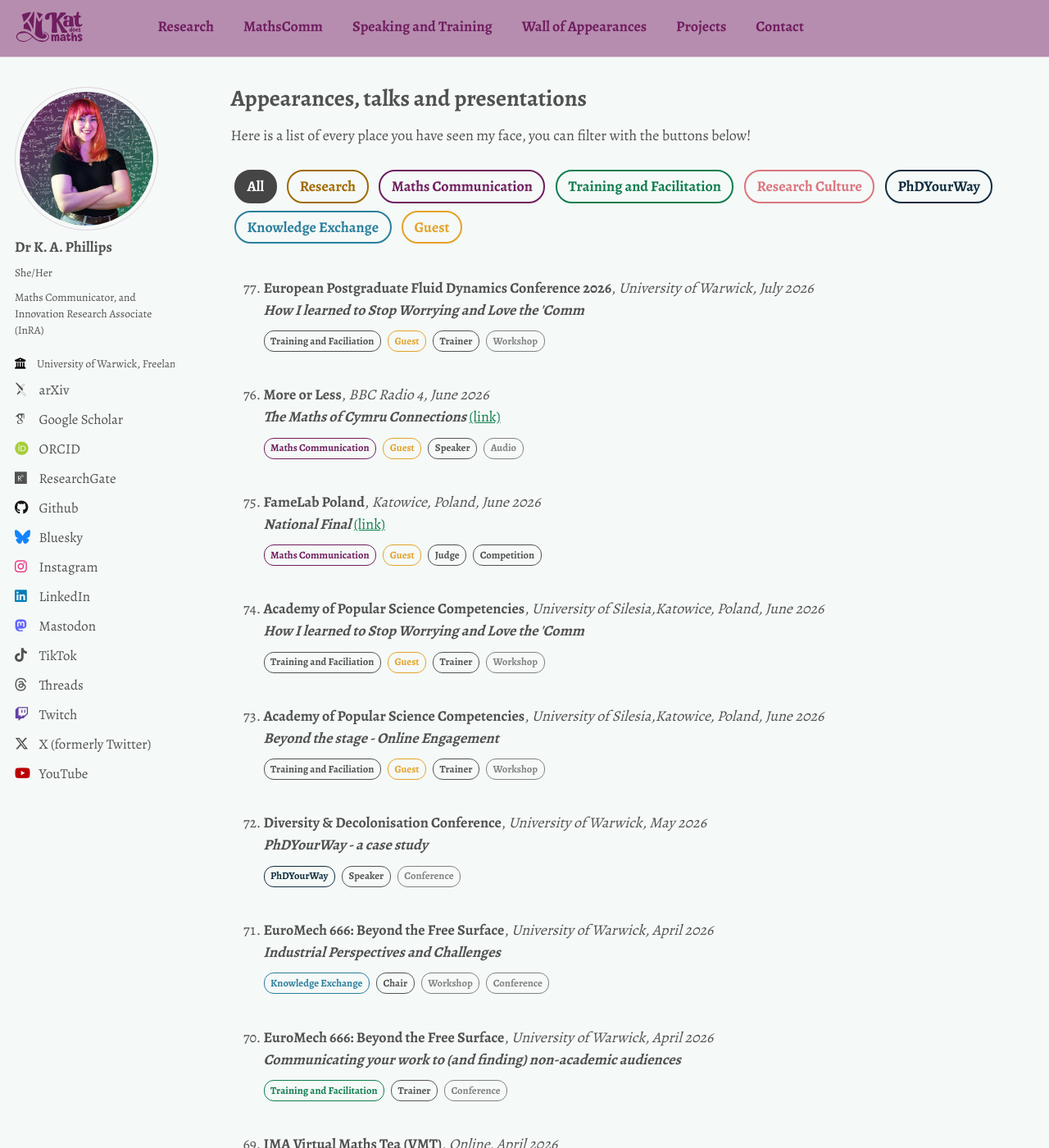
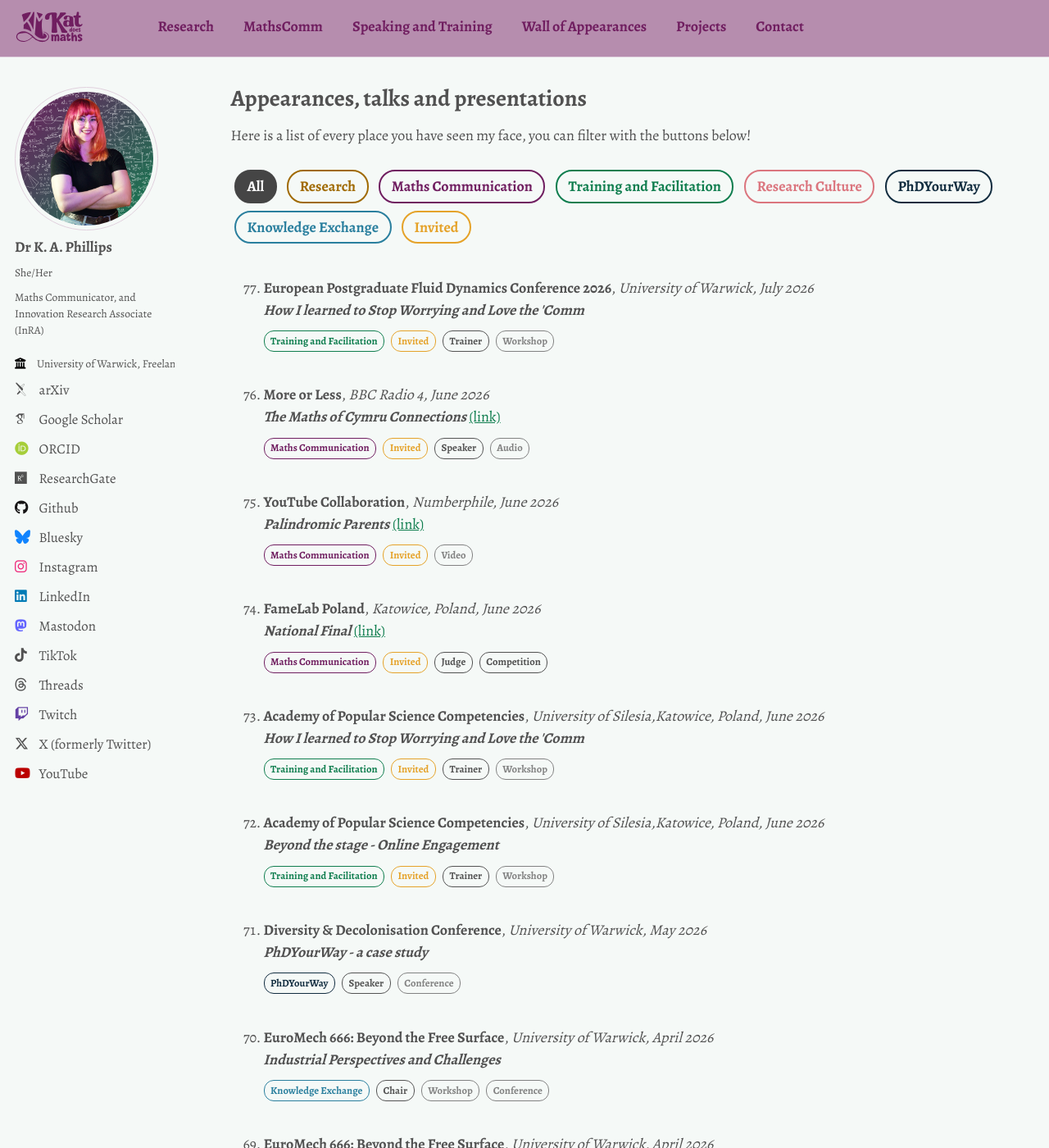
Before and after one commit to katdoesmaths/katdoesmaths.github.io, a Jekyll site: the page built from _pages/appearances.html, in a window 1280 px wide and 1400 px high. Shown: the whole window at 82% size. Built offline with Jekyll 4.4.1, drawn with Linux system fonts in a browser that asks for light colours; some web fonts are replaced; some of the changed text lies outside the part shown.

Commit message:
Fixed typos and unified guest/invited

```diff
--- a/_data/talks.yml
+++ b/_data/talks.yml
@@ -1,9 +1,9 @@
 - event: "European Postgraduate Fluid Dynamics Conference 2026"
   categories:
   # Content
-    - Training and Faciliation
+    - Training and Facilitation
   # Role
-    - Guest
+    - Invited
     - Trainer
   # Format
     - Workshop
@@ -16,7 +16,7 @@
   # Content
     - Maths Communication
   # Role
-    - Guest
+    - Invited
     - Speaker
   # Format
     - Audio
@@ -25,16 +25,16 @@
   title: "The Maths of Cymru Connections"
   link: "https://www.bbc.co.uk/sounds/play/m002xzhb"
 
-- event: "Youtube Collab"
+- event: "YouTube Collaboration"
   categories:
   # Content
     - Maths Communication
   # Role
-    - Guest
+    - Invited
   # Format
     -  Video
   location: "Numberphile"
-  date: "2023-06-15"
+  date: "2026-06-15"
   title: "Palindromic Parents"
   link: "https://youtu.be/fwLsCgibGw4?si=thdddZNwqG_hu-Z3"
 
@@ -43,7 +43,7 @@
   # Content
     - Maths Communication
   # Role
-    - Guest
+    - Invited
     - Judge
   # Format
     - Competition
@@ -55,9 +55,9 @@
 - event: "Academy of Popular Science Competencies"
   categories:
   # Content
-    - Training and Faciliation
+    - Training and Facilitation
   # Role
-    - Guest
+    - Invited
     - Trainer
   # Format
     - Workshop
@@ -68,9 +68,9 @@
 - event: "Academy of Popular Science Competencies"
   categories:
   # Content
-    - Training and Faciliation
+    - Training and Facilitation
   # Role
-    - Guest
+    - Invited
     - Trainer
   # Format
     - Workshop
@@ -158,6 +158,7 @@
   categories:
   # Content
     - PhDYourWay
+    - Research Culture
   # Role
     - Invited
     - Speaker
@@ -173,7 +174,7 @@
   # Content
     - Maths Communication
   # Role
-    - Guest
+    - Invited
     - Speaker
   # Format
     - Livestream
@@ -187,7 +188,7 @@
   # Content
     - Research Culture
   # Role
-    - Guest
+    - Invited
     - Speaker
   # Format
     - Panel
@@ -201,7 +202,7 @@
   # Content
     - Training and Facilitation
   # Role
-    - Guest
+    - Invited
     - Trainer
   # Format
     - Workshop
@@ -242,7 +243,7 @@
   # Content
     - Maths Communication
   # Role
-    - Guest
+    - Invited
   # Format
     - Talk
   location: "Up the Creek Comedy Club, Greenwich"
@@ -255,7 +256,7 @@
   # Content
     - Maths Communication
   # Role
-    - Guest
+    - Invited
     - Speaker
   # Format
     - Audio
@@ -296,7 +297,7 @@
   # Content
     - Maths Communication
   # Role
-    - Guest
+    - Invited
     - Speaker
   # Format
     - Festival
@@ -310,7 +311,7 @@
   # Content
     - Maths Communication
   # Role
-    - Guest
+    - Invited
     - Speaker
   # Format
     - Festival
@@ -324,7 +325,7 @@
   # Content
     - Maths Communication
   # Role
-    - Guest
+    - Invited
     - Speaker
   # Format
     - Talk
@@ -337,7 +338,7 @@
     # Content
     - Maths Communication
   # Role
-    - Guest
+    - Invited
     - Speaker
   # Format
     - Talk
@@ -363,7 +364,7 @@
   # Content
     - Training and Facilitation
   # Role
-    - Guest
+    - Invited
     - Host
   # Format
     - Conference
@@ -376,7 +377,7 @@
   # Content
     - Training and Facilitation
   # Role
-    - Guest
+    - Invited
     - Chair
   # Format
     - Conference
@@ -480,7 +481,6 @@
   categories:
   # Content
     - Research Culture
-    - Training and Facilitation
   # Role
     - Panelist
   # Format
@@ -517,8 +517,8 @@
   # Content
     - Maths Communication
   # Role
+    - Invited
     - Player
-    - Guest
   # Format
     - Livestream
   location: "Twitch"
@@ -709,8 +709,8 @@
 
 - event: "Chalkdust Issue #18"
   categories:
+    - Invited
     - Interviewee
-    - Guest
     - In-Print
   location: "by Ellen Jolley and Bethany Clarke"
   date: "2023-12-06"
@@ -739,8 +739,8 @@
 
 - event: "The Aperiodical"
   categories:
+    - Invited
     - Interviewee
-    - Guest
     - In-Print
   location: "by Katie Steckles"
   date: "2023-11-01"
@@ -765,7 +765,7 @@
   categories:
   # Content
     - Training and Facilitation
-    - Guest
+    - Invited
   # Role
     - Organiser
     - Host
@@ -801,13 +801,14 @@
   date: "2023-08-22"
   title: "Drop Impact: modelling a lubrication air layer and surface waves in droplet rebound dynamics"
 
-- event: "SamSighs Guest Player"
+- event: "SamSighs LetsPlay"
   categories:
   # Content
     - Maths Communication
   # Role
+    - Invited
     - Player
-    - Guest
+
   # Format
     - Livestream
   location: "Twitch"
@@ -819,8 +820,9 @@
   # Content
     - Maths Communication
   # Role
+    - Invited
     - Interviewee
-    - Guest
+
   # Format
     -  Video
   location: "Simon Clark"
@@ -872,8 +874,9 @@
   # Content
     - Maths Communication
   # Role
+    - Invited
     - Game Master
-    - Guest
+
   # Format
     - Livestream
   location: "Twitch"
@@ -885,8 +888,8 @@
   # Content
     - Maths Communication
   # Role
+    - Invited
     - Player
-    - Guest
   # Format
     - Livestream
   location: "YouTube Livestream"
@@ -899,8 +902,8 @@
   # Content
     - Maths Communication
   # Role
+    - Invited
     - Player
-    - Guest
   # Format
     - Livestream
   location: "Twitch"
@@ -938,7 +941,7 @@
   # Content
     - Maths Communication
   # Role
-    - Guest
+    - Invited
     - Interviewee
   # Format
     - Video
@@ -952,7 +955,7 @@
   # Content
     - Research Culture
   # Role
-    - Guest
+    - Invited
     - Interviewee
   # Format
     - In-Print
--- a/_pages/appearances.html
+++ b/_pages/appearances.html
@@ -14,7 +14,7 @@ Here is a list of every place you have seen my face, you can filter with the but
     All
   </button>
 
-  {% assign categories = "Research,Maths Communication,Training and Facilitation,Research Culture,PhDYourWay,Knowledge Exchange,Guest" | split: "," %}
+  {% assign categories = "Research,Maths Communication,Training and Facilitation,Research Culture,PhDYourWay,Knowledge Exchange,Invited" | split: "," %}
 
   {% for category in categories %}
   <button class="talk-filter {{ category | slugify }}" data-filter="{{ category | slugify }}">
@@ -113,16 +113,15 @@ Here is a list of every place you have seen my face, you can filter with the but
 .talk-filter.research-culture {          --tag-color: #DB757E;}
 .talk-filter.phdyourway {                --tag-color: #122d40;}
 .talk-filter.knowledge-exchange {        --tag-color: #2A7F9E;}
-.talk-filter.guest {                     --tag-color: #E5A229;}
+.talk-filter.invited {                     --tag-color: #E5A229;}
 /* Role */
 .talk-tag.contributed{                color: #545454;}
-.talk-tag.invited {                   color: #545454;}
 .talk-tag.organiser {                 color: #545454;}
 .talk-tag.facilitator {               color: #545454;}
 .talk-tag.trainer {                   color: #545454;}
 .talk-tag.chair {                     color: #545454;}
 .talk-tag.host {                      color: #545454;}
-.talk-tag.guest {                     color: #E5A229;}
+.talk-tag.invited {                     color: #E5A229;}
 .talk-tag.speaker {                   color: #545454;}
 .talk-tag.author {                    color: #545454;}
 /* Format */
@@ -138,14 +137,9 @@ Here is a list of every place you have seen my face, you can filter with the but
 .talk-tag.talk {                      color: #828282;}
 .talk-tag.festival {                  color: #828282;}
 .talk-tag.lecture {                   color: #828282;}
+</style>
 
 
-
-
-
-
-
-</style>
 
 
 <script>
```
